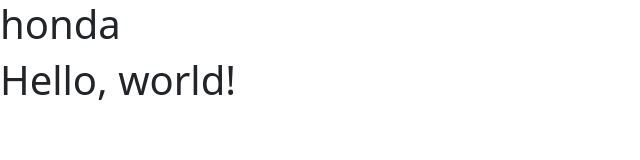
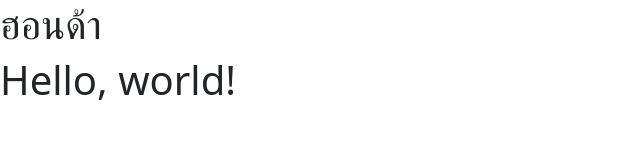
Before and after one commit to Wathrask/web_html, a plain HTML site: page index.html in a window 1280 px wide. Shown: the full height of the page, 0-640 px from the left. Drawn offline with nearby package versions, Linux system fonts and the light colour scheme.

Commit message:
2nd commit

```diff
--- a/index.html
+++ b/index.html
@@ -7,7 +7,7 @@
     <link href="https://cdn.jsdelivr.net/npm/bootstrap@5.3.3/dist/css/bootstrap.min.css" rel="stylesheet" integrity="sha384-QWTKZyjpPEjISv5WaRU9OFeRpok6YctnYmDr5pNlyT2bRjXh0JMhjY6hW+ALEwIH" crossorigin="anonymous">
   </head>
   <body>
-    <h1>honda</h1>
+    <h1>ฮอนด้า</h1>
     <h1>Hello, world!</h1>
     <script src="https://cdn.jsdelivr.net/npm/bootstrap@5.3.3/dist/js/bootstrap.bundle.min.js" integrity="sha384-YvpcrYf0tY3lHB60NNkmXc5s9fDVZLESaAA55NDzOxhy9GkcIdslK1eN7N6jIeHz" crossorigin="anonymous"></script>
   </body>
```
